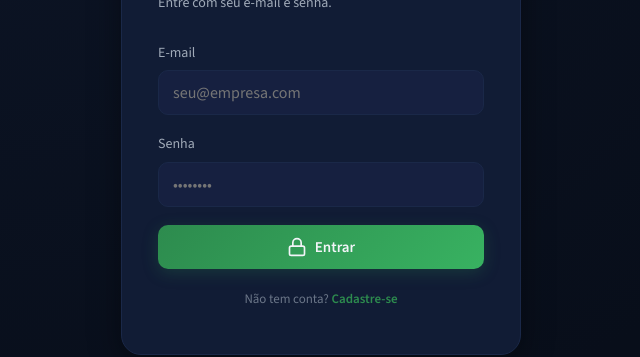
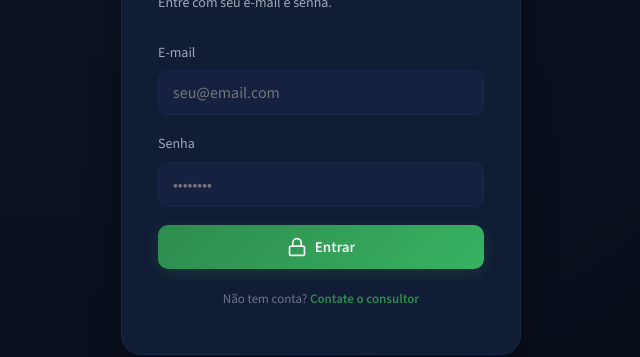
Before and after one commit to galeta27/nitzsche-feedback, a React (Vite) app: page / in a window 1280 px wide. Shown: the part 287-644 px from the top of the page, without its empty margins (319-959 px from the left). Built offline with nearby package versions, Linux system fonts and the light colour scheme.

Commit message:
Update email placeholder in input field

```diff
--- a/src/App.jsx
+++ b/src/App.jsx
@@ -262,11 +262,11 @@ ${conv.target_profile.personality||"não informado"}`;}
       <div style={{background:C.bgCard,borderRadius:20,padding:"44px 36px",width:"100%",maxWidth:400,border:`1px solid ${C.border}`,boxShadow:C.shadow}} className="fade-in">
         <div style={{display:"flex",alignItems:"center",gap:12,marginBottom:20}}><Logo size={40}/><div><div style={{fontFamily:FONT_DISPLAY,fontSize:24,fontWeight:700}}>Nitzsche</div><div style={{fontSize:11,color:C.green,fontWeight:600,letterSpacing:"0.1em",textTransform:"uppercase"}}>Feedback Training</div></div></div>
         <p style={{color:C.gray2,fontSize:14,marginBottom:28,lineHeight:1.6}}>{authMode==="login"?"Entre com seu e-mail e senha.":"Crie sua conta para começar."}</p>
-        <Input label="E-mail" type="email" placeholder="seu@empresa.com" value={authEmail} onChange={e=>setAuthEmail(e.target.value)} onKeyDown={e=>e.key==="Enter"&&handleAuth()}/>
+        <Input label="E-mail" type="email" placeholder="seu@email.com" value={authEmail} onChange={e=>setAuthEmail(e.target.value)} onKeyDown={e=>e.key==="Enter"&&handleAuth()}/>
         <Input label="Senha" type="password" placeholder={authMode==="signup"?"Mínimo 6 caracteres":"••••••••"} value={authPassword} onChange={e=>setAuthPassword(e.target.value)} onKeyDown={e=>e.key==="Enter"&&handleAuth()}/>
         {authError&&<p style={{color:C.danger,fontSize:13,marginBottom:12}}>{authError}</p>}
         <Btn onClick={handleAuth} disabled={authLoading} style={{width:"100%",marginBottom:16}}>{authLoading?"Aguarde...":authMode==="login"?<><Icon.Lock/> Entrar</>:<><Icon.Mail/> Criar conta</>}</Btn>
-        <button onClick={()=>{setAuthMode(authMode==="login"?"signup":"login");setAuthError("")}} style={{background:"none",border:"none",color:C.gray3,fontSize:13,cursor:"pointer",width:"100%",textAlign:"center",lineHeight:1.6}}>{authMode==="login"?<>Não tem conta? <span style={{color:C.green,fontWeight:600}}>Cadastre-se</span></>:<>Já tem conta? <span style={{color:C.green,fontWeight:600}}>Faça login</span></>}</button>
+        <button onClick={()=>{setAuthMode(authMode==="login"?"signup":"login");setAuthError("")}} style={{background:"none",border:"none",color:C.gray3,fontSize:13,cursor:"pointer",width:"100%",textAlign:"center",lineHeight:1.6}}>{authMode==="login"?<>Não tem conta? <span style={{color:C.green,fontWeight:600}}>Contate o consultor</span></>:<>Já tem conta? <span style={{color:C.green,fontWeight:600}}>Faça login</span></>}</button>
       </div>
     </div>);
 
```
